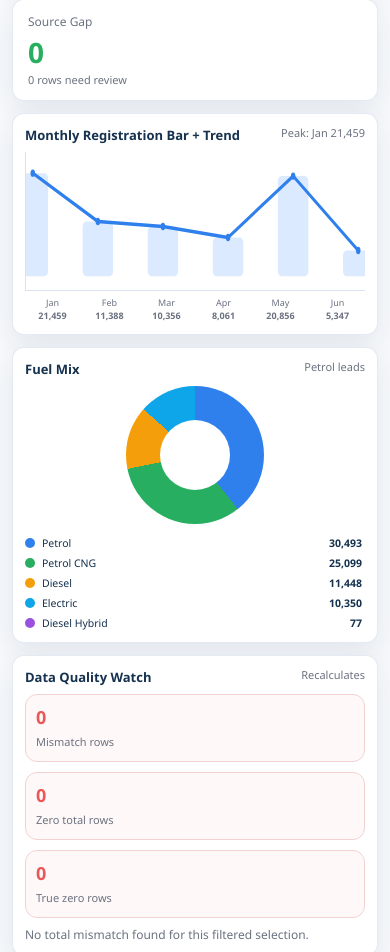
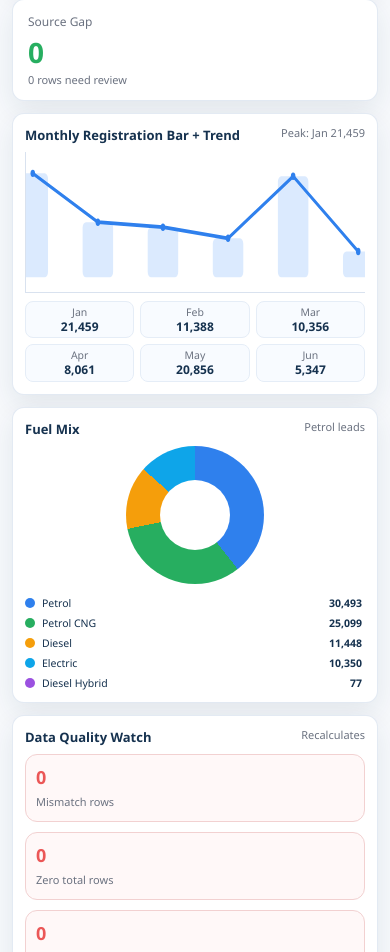
Before and after one commit to anilkumarchinku/cyepro-rta-dashboard-2026, a website: page outputs/telangana_analysis/PowerBI_Build_Pack/Dashboard_Single_Screen_Mockup.html in a window 390 px wide. Shown: the part 1287-2239 px from the top of the page. Drawn offline with Linux system fonts and the light colour scheme.

Commit message:
Improve monthly trend readability on tablet

```diff
--- a/outputs/telangana_analysis/PowerBI_Build_Pack/Dashboard_Single_Screen_Mockup.html
+++ b/outputs/telangana_analysis/PowerBI_Build_Pack/Dashboard_Single_Screen_Mockup.html
@@ -325,10 +325,10 @@
   }
 
   .line-chart {
-    height: 140px;
+    height: 158px;
     display: grid;
     grid-template-rows: 1fr auto;
-    gap: 5px;
+    gap: 8px;
   }
 
   .line-area {
@@ -348,14 +348,28 @@
   .month-values {
     display: grid;
     grid-template-columns: repeat(6, 1fr);
-    gap: 4px;
-    font-size: 10px;
+    gap: 6px;
+    font-size: 10.5px;
     color: var(--muted);
   }
 
   .month-values span {
+    min-width: 0;
     text-align: center;
-    white-space: nowrap;
+    white-space: normal;
+    border: 1px solid #e5edf7;
+    border-radius: 8px;
+    background: #f8fbff;
+    padding: 4px 3px;
+    line-height: 1.15;
+  }
+
+  .month-values b {
+    display: block;
+    color: var(--ink);
+    font-size: 12px;
+    font-weight: 850;
+    margin-top: 2px;
   }
 
   .donut-wrap {
@@ -580,7 +594,7 @@
     }
 
     .line-chart {
-      height: 170px;
+      height: 205px;
     }
 
     .donut-wrap {
@@ -679,6 +693,14 @@
       max-height: 260px;
     }
 
+    .month-values {
+      font-size: 11px;
+    }
+
+    .month-values b {
+      font-size: 13px;
+    }
+
     .matrix {
       max-height: 420px;
     }
@@ -797,12 +819,17 @@
     }
 
     .line-chart {
-      height: 170px;
+      height: 230px;
     }
 
     .month-values {
-      font-size: 9px;
-      gap: 2px;
+      grid-template-columns: repeat(3, 1fr);
+      font-size: 10.5px;
+      gap: 6px;
+    }
+
+    .month-values b {
+      font-size: 12px;
     }
 
     table {
```
Also changed, not shown: 1 other file.
